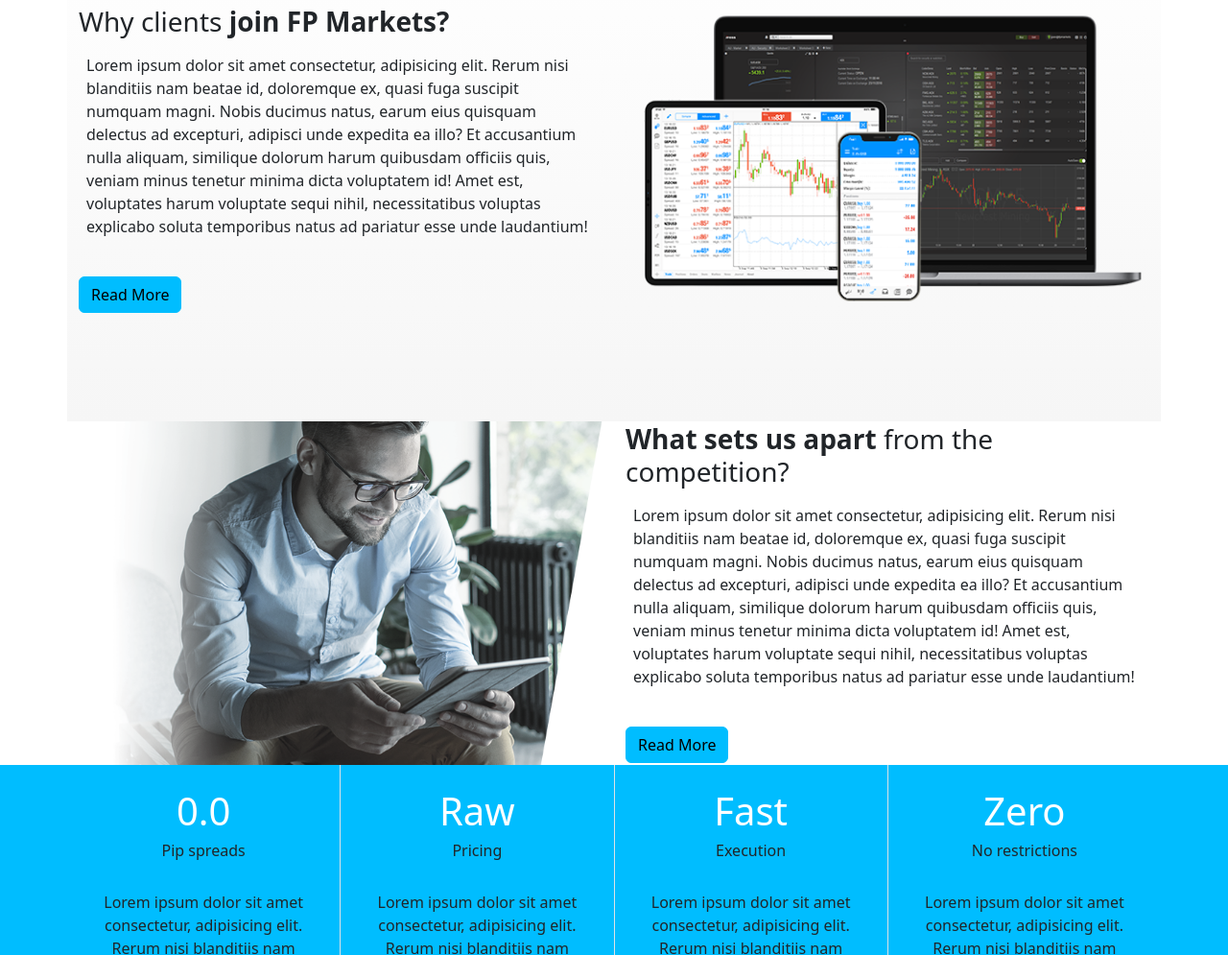
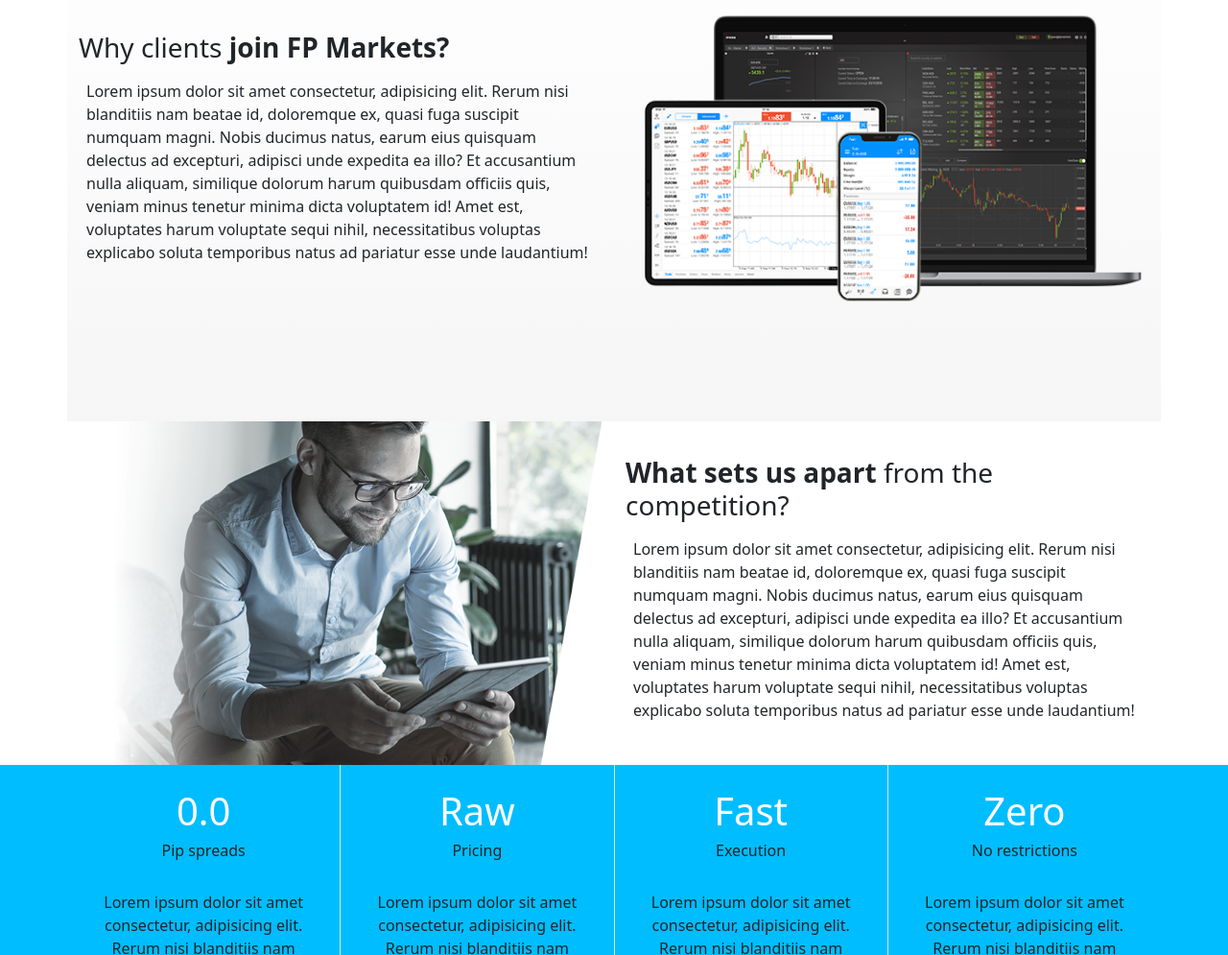
Before and after one commit to agorakis/Responsive-Page-Html-Bootstrap, a website: page index.html in a window 1280 px wide. Shown: the part 301-1296 px from the top of the page at 96% size. Drawn offline with nearby package versions, Linux system fonts and the light colour scheme.

Commit message:
Some more Bugs Fixed

```diff
--- a/index.html
+++ b/index.html
@@ -116,9 +116,6 @@
                minima dicta voluptatem id! Amet est, voluptates harum voluptate sequi nihil, necessitatibus voluptas explicabo soluta
                temporibus natus ad pariatur esse unde laudantium!
               </p>
-            <a href="#" class="btn btn-primary mt-3">
-              <i class="bi bi-chevron-right"></i> Read More
-            </a>
           </div>
 
           <div class="col-lg">
@@ -137,7 +134,7 @@
             </div>
 
             <div class="col-lg">
-              <h3><span class="fw-bolder">What sets us apart</span> from the competition?</h3>
+              <h3 class="pt-3"><span class="fw-bolder">What sets us apart</span> from the competition?</h3>
                <p class="p-2">
                 Lorem ipsum dolor sit amet consectetur, adipisicing elit. Rerum nisi blanditiis nam beatae id, doloremque ex,
                 quasi fuga suscipit numquam magni. Nobis ducimus natus, earum eius quisquam delectus ad excepturi, adipisci unde
@@ -145,9 +142,6 @@
                  minima dicta voluptatem id! Amet est, voluptates harum voluptate sequi nihil, necessitatibus voluptas explicabo soluta
                  temporibus natus ad pariatur esse unde laudantium!
                </p>
-              <a href="#" class="btn btn-primary mt-3">
-                <i class="bi bi-chevron-right"></i> Read More
-              </a>
             </div>
           </div>
         </div>
```
